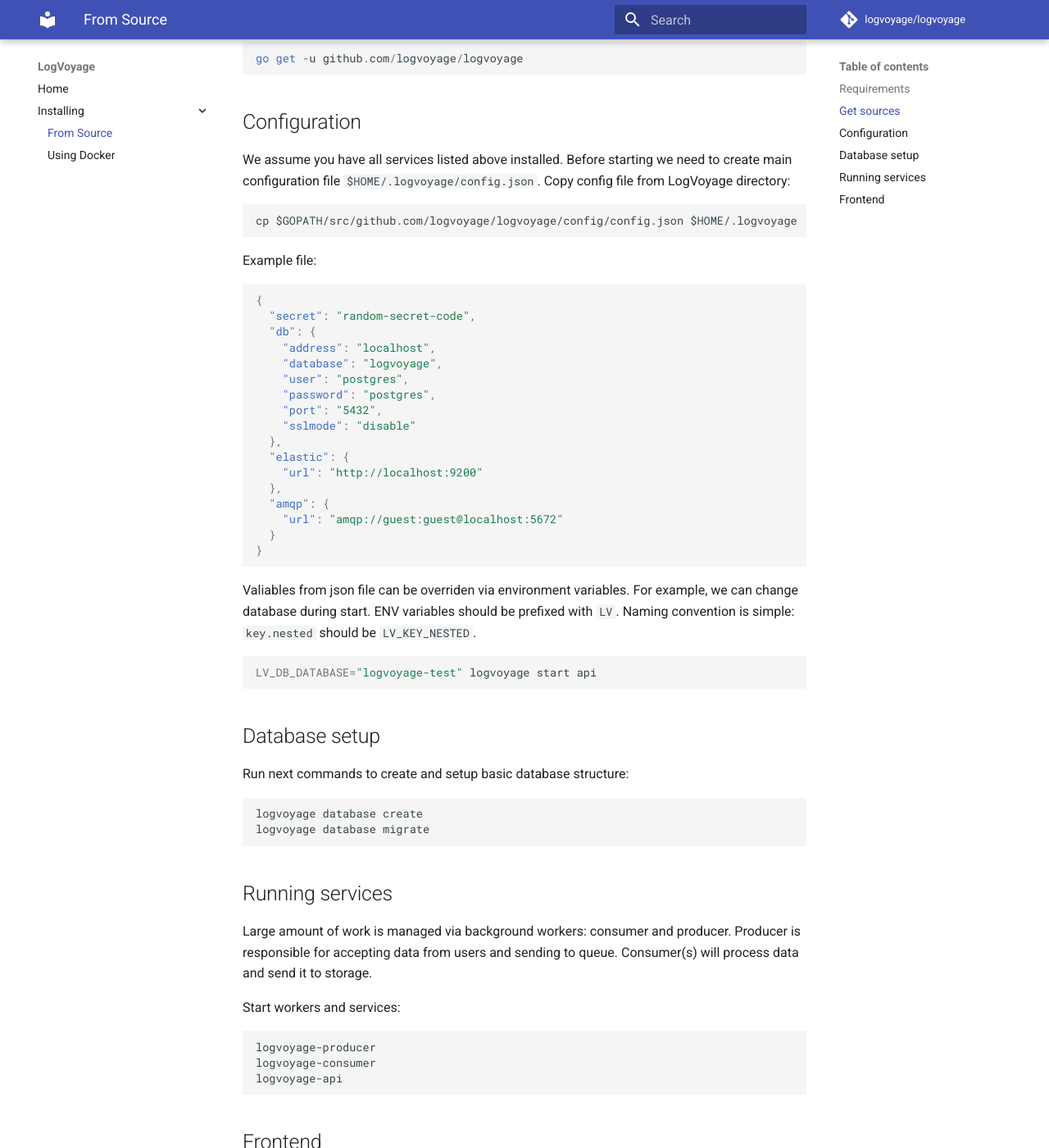
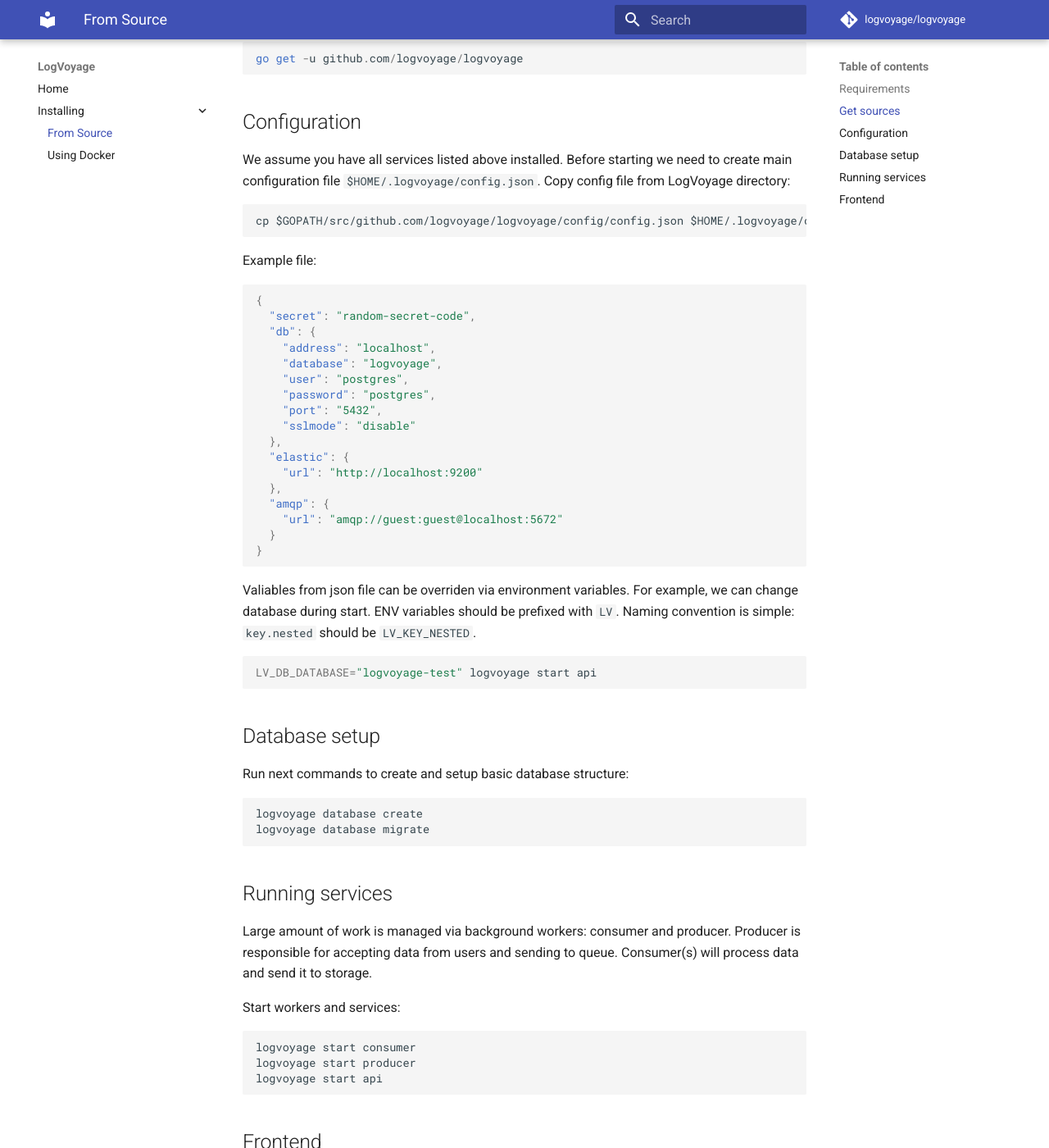
Before and after one commit to logvoyage/docs, an MkDocs documentation site: the page built from docs/installing_from_source.md, in a window 1280 px wide and 1400 px high, scrolled down 667 px. Shown: the whole window at 82% size. Built offline with MkDocs 1.6.1 and Material for MkDocs 9.7.7, drawn with Linux system fonts in a browser that asks for light colours; comment, search, counter and statistics services are not loaded; old or Windows-style settings are respelled for this version of MkDocs.

Commit message:
Fixed startup commands

````diff
--- a/docs/installing_from_source.md
+++ b/docs/installing_from_source.md
@@ -28,7 +28,7 @@ We assume you have all services listed above installed.
 Before starting we need to create main configuration file `$HOME/.logvoyage/config.json`.
 Copy config file from LogVoyage directory:
 ```
-cp $GOPATH/src/github.com/logvoyage/logvoyage/config/config.json $HOME/.logvoyage
+cp $GOPATH/src/github.com/logvoyage/logvoyage/config/config.json $HOME/.logvoyage/config.json
 ```
 
 Example file:
@@ -73,9 +73,9 @@ and sending to queue. Consumer(s) will process data and send it to storage.
 
 Start workers and services:
 ```
-logvoyage-producer
-logvoyage-consumer
-logvoyage-api
+logvoyage start consumer
+logvoyage start producer
+logvoyage start api
 ```
 
 ## Frontend
--- a/mkdocs.yml
+++ b/mkdocs.yml
@@ -3,15 +3,16 @@ site_name: LogVoyage
 site_description: 'Open Source Log, Exception, Metrics management.'
 site_author: 'Andrii Bubis'
 # site_url: 'http://logvoyage.com'
-
-# Repository
 repo_name: 'logvoyage/logvoyage'
 repo_url: 'https://github.com/logvoyage/logvoyage'
-
 theme: 'material'
 markdown_extensions:
   - admonition
   - codehilite
+extra:
+  palette:
+    primary: 'indigo'
+    accent: 'light blue'
 
 pages:
   - Home: index.md
````
Also changed, not shown: docs/index.md (+7 -1 lines).
